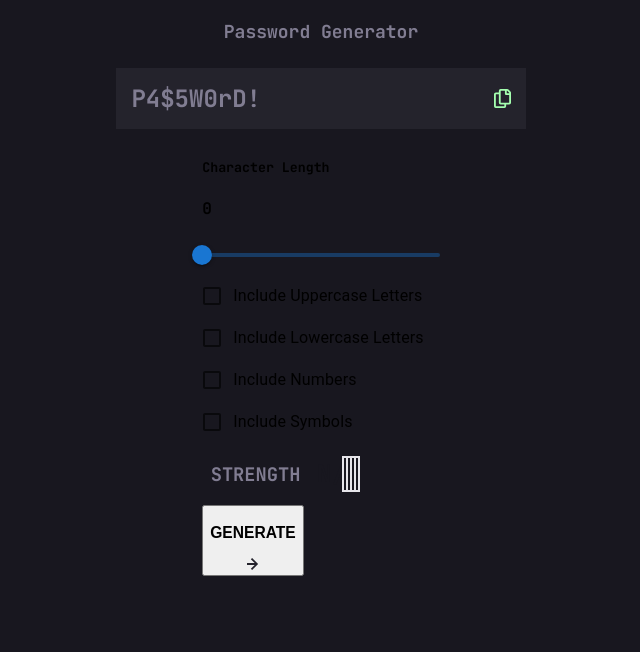
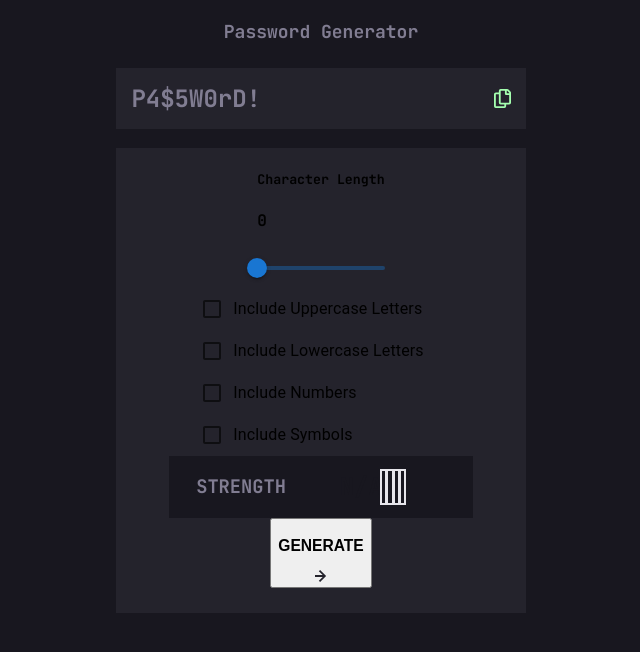
Before and after one commit to spomberg/password-generator, a React (Create React App) app: page / in a window 1280 px wide. Shown: the top 652 px of the page, without its empty margins (319-959 px from the left). Built offline with nearby package versions, Linux system fonts and the light colour scheme.

Commit message:
Add background color to form and set width to 30%

```diff
--- a/src/App.scss
+++ b/src/App.scss
@@ -11,4 +11,16 @@
     font-size: 18px;
     color: $title-color;
   }
+
+  .form {
+    display: flex;
+    flex-direction: column;
+    align-items: center;
+    width: 30%;
+    padding-left: 1.2%;
+    padding-right: 1.2%;
+    padding-bottom: 2%;
+    margin-top: 1%;
+    background-color: $component-bg;
+  }
 }
```
